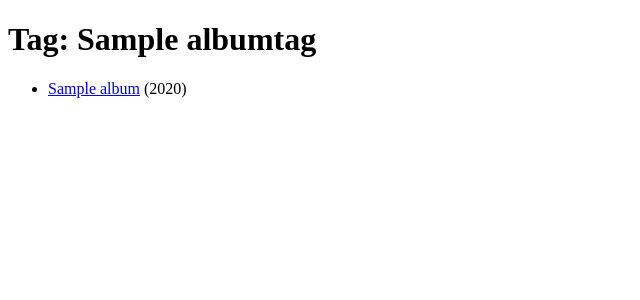
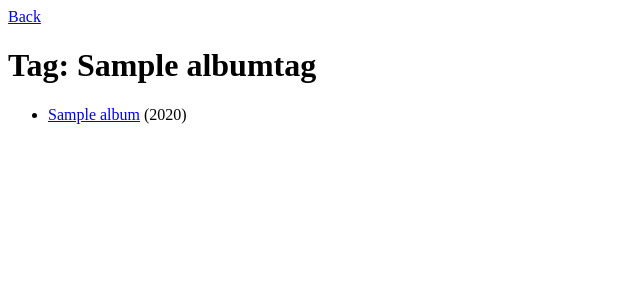
Before and after one commit to dinhthehuy/CRUD-Web-Application-for-Music-releases, a Django app: a page that uses music/templates/music/tag.html in a window 1280 px wide. Shown: the top 300 px of the page, without its empty margins (0-640 px from the left). Run offline with Django 5.2, Linux system fonts and the light colour scheme; tables that the repository leaves empty hold one stand-in row (values such as "Sample post").

Commit message:
add go back button

```diff
--- a/music/templates/music/artist.html
+++ b/music/templates/music/artist.html
@@ -5,6 +5,7 @@
     <title>Artist:</title>
 </head>
 <body>
+<a href="javascript:history.back()">Back</a>
     <h1>{{ artist.name }}</h1>
     {% for album in albums_by_artist %}
         <li><a href="{% url 'albums' album.mbid %}">{{ album.name }}</a> ({{album.release_date|date:"Y"}})</li>
--- a/music/templates/music/tag.html
+++ b/music/templates/music/tag.html
@@ -8,6 +8,7 @@
     <title>Tag: {{ tag }}</title>
 </head>
 <body>
+<a href="javascript:history.back()">Back</a>
     <h1>Tag: {{ tag }}</h1>
     <ul>
         {% for album in albums %}
```
